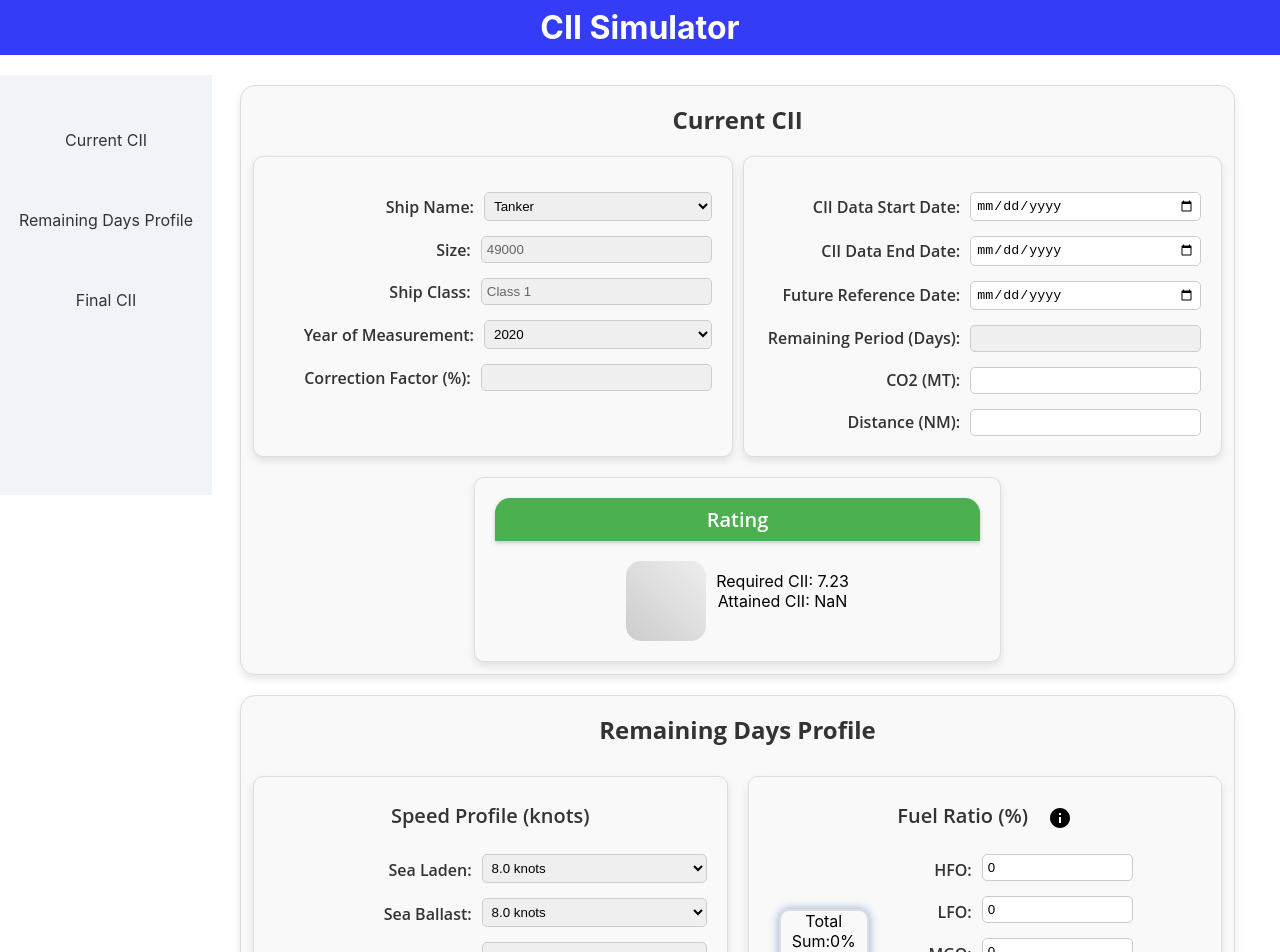
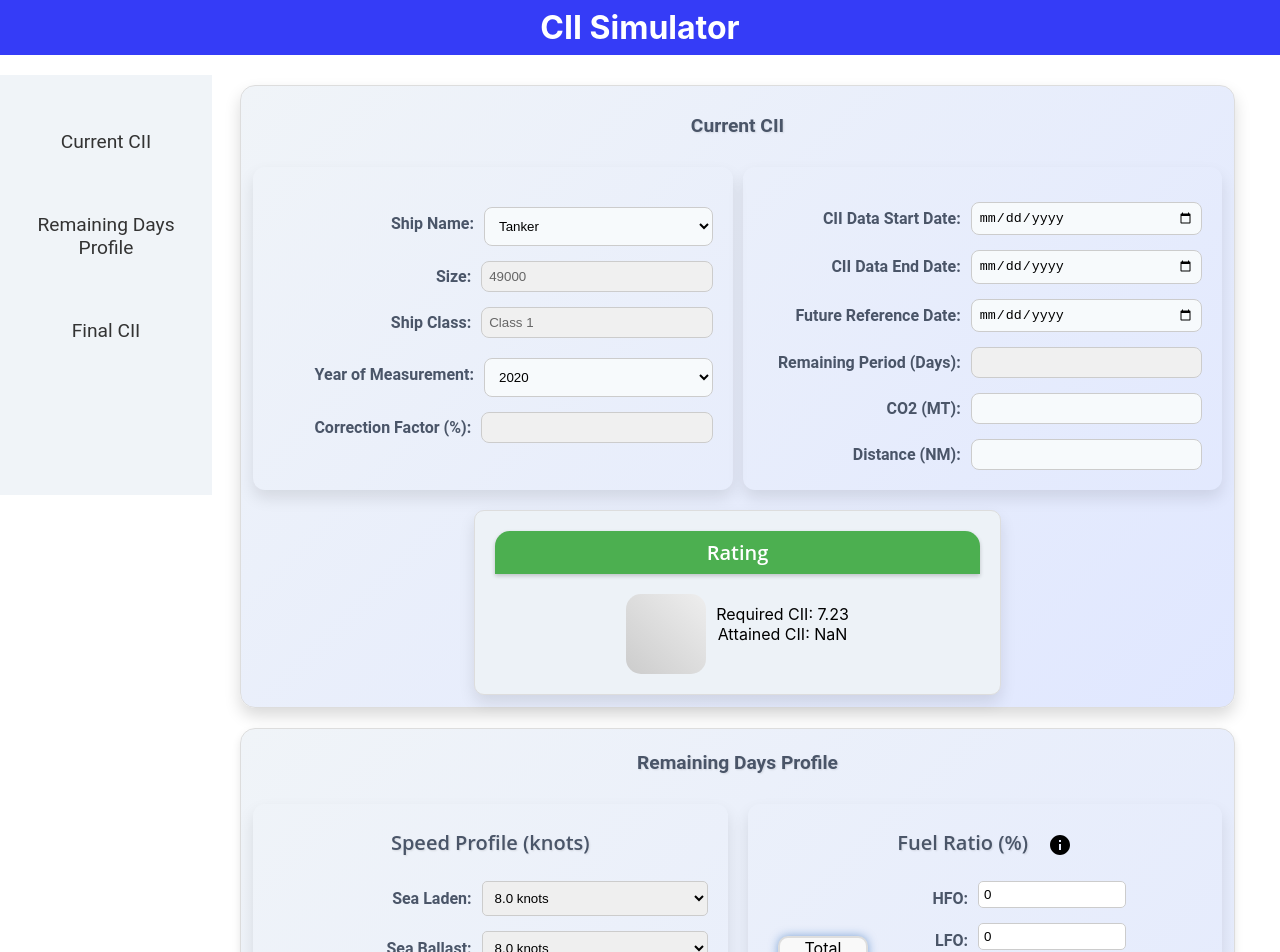
Before and after one commit to ratnesh894/shipping-app, a React (Create React App) app: page / in a window 1280 px wide. Shown: the top 952 px of the page. Built offline with nearby package versions, Linux system fonts and the light colour scheme.

Commit message:
ui modification #2

```diff
--- a/src/Components/Section1/Section1.jsx
+++ b/src/Components/Section1/Section1.jsx
@@ -18,18 +18,17 @@ const Wrapper = styled.div`
   padding: 12px;
   margin: 0 0 20px 0;
   border-radius: 15px;
-  box-shadow: 0 4px 8px rgba(0, 0, 0, 0.1);
+  box-shadow: 0 8px 16px rgba(0, 0, 0, 0.15);
   border: 1px solid #ddd;
-  background-color: #f9f9f9;
+  background: linear-gradient(135deg, #f0f4f8 0%, #e0e7ff 100%);
 `;
 
 const Heading = styled.h2`
-  font-family: "Open Sans", sans-serif;
-  font-size: 24px;
-  font-weight: 700;
-  color: #333;
-  margin-bottom: 10px;
-  margin-top: 5px;
+ font-family: 'Roboto', sans-serif;
+ font-size: 1.2em;
+  color: #4a5568; /* Subtle text color */
+  margin-bottom: 20px;
+  text-shadow: 1px 1px 2px rgba(0, 0, 0, 0.1);
 `;
 
 const ContentWrapper = styled.div`
@@ -40,27 +39,45 @@ const ContentWrapper = styled.div`
   gap: 10px;
 `;
 
+
 const Container = styled.div`
   display: flex;
   flex-direction: column;
   width: 50%;
   padding: 0 20px;
-  border: 1px solid #ddd;
-  border-radius: 10px;
-  background-color: #f9f9f9;
-  box-shadow: 0 4px 8px rgba(0, 0, 0, 0.1);
+  /* border: 1px solid #ddd; */
+  border-radius: 12px;
+  background-color: #fffff;
+  box-shadow: 0 8px 16px rgba(0, 0, 0, 0.1);
   max-height: 300px;
   overflow-y: auto;
   padding: 20px;
   margin-top: 10px;
+
 `;
 
-const Dropdown = styled.select`
+/* const Dropdown = styled.select`
   padding: 5px;
   margin-top: 0px;
   width: 52%;
   border: 1px solid #ccc;
   border-radius: 5px;
+`; */
+
+const Dropdown = styled.select`
+  padding: 10px;
+  margin-top: 5px;
+  width: 52%;
+  border: 1px solid #ccc;
+  border-radius: 8px;
+  background-color: #f7fafc;
+  transition: border-color 0.2s;
+
+  &:focus {
+    border-color: #3182ce;
+    box-shadow: 0 0 0 3px rgba(66, 153, 225, 0.5);
+    outline: none;
+  }
 `;
 
 const Option = styled.option`
@@ -70,18 +87,33 @@ const Option = styled.option`
 const Label = styled.label`
   font-size: 16px;
   font-weight: 600;
-  font-family: "Open Sans", sans-serif;
-  color: #333;
+  font-family:"Roboto", sans-serif;
+  color: #4a5568;
   margin-right: 10px;
   flex: 1;
   text-align: right;
 `;
 
-const Input = styled.input`
+/* const Input = styled.input`
   padding: 5px;
   width: 50%;
   border: 1px solid #ccc;
   border-radius: 5px;
+`; */
+
+const Input = styled.input`
+  padding: 7px;
+  width: 49%;
+  border: 1px solid #ccc;
+  border-radius: 8px;
+  background-color: #f7fafc;
+  transition: border-color 0.2s;
+
+  &:focus {
+    border-color: #3182ce;
+    box-shadow: 0 0 0 3px rgba(66, 153, 225, 0.5);
+    outline: none;
+  }
 `;
 
 const DisabledInput = styled(Input)`
@@ -105,8 +137,8 @@ const RatingWrapper = styled.div`
   margin-top: 20px;
   border: 1px solid #ddd;
   border-radius: 10px;
-  background-color: #f9f9f9;
-  box-shadow: 0 4px 8px rgba(0, 0, 0, 0.1);
+  background-color: #edf2f7;
+  box-shadow: 0 8px 16px rgba(0, 0, 0, 0.1);
   max-height: 300px;
   overflow-y: auto;
   padding: 20px;
@@ -151,14 +183,14 @@ const Rating = styled.div`
         return "linear-gradient(45deg, #ccc, #eee)";
     }
   }};
-  box-shadow: 0 4px 8px rgba(0, 0, 0, 0.2), 0 0 15px rgba(0, 0, 0, 0.1);
+  box-shadow: 0 8px 16px rgba(0, 0, 0, 0.2), 0 0 15px rgba(0, 0, 0, 0.1);
   animation: ${pulse} 2s infinite;
 `;
 const Subheading = styled.span`
   font-family: "Open Sans", sans-serif;
   font-size: 20px;
   font-weight: 600;
-  color: #fff;
+  color: #ffff;
   text-align: center;
   padding: 0px;
 `;
@@ -276,6 +308,16 @@ const Section1 = () => {
 
   const handleChange = (event) => {
     setSelectedOption(event.target.value);
+  };
+
+  const formatDate = (date = '') => {
+    try {
+      let dateString = date.split('-');
+      return `${dateString[2]}/${dateString[1]}/${dateString[0]}`;
+    } catch (err) {
+      console.log('hide');
+      return '';
+    }
   };
 
   const handleYearChange = (event) => {
@@ -442,7 +484,7 @@ const Section1 = () => {
         <Subheading>Rating {" "}</Subheading>
         {startDate && endDate && (
           <div>
-            (as of {startDate} to {endDate})
+            (as of {formatDate(startDate)} to {formatDate(endDate)})
           </div>
         )}
 </HeadingSection>
--- a/src/Components/Section2/Section2.jsx
+++ b/src/Components/Section2/Section2.jsx
@@ -21,16 +21,17 @@ const Wrapper = styled.div`
   border-radius: 15px;
   box-shadow: 0 4px 8px rgba(0, 0, 0, 0.1);
   border: 1px solid #ddd;
-  background-color: #f9f9f9;
+  background: linear-gradient(135deg, #f0f4f8 0%, #e0e7ff 100%);
 `;
 
 const Heading = styled.h2`
-  font-family: "Open Sans", sans-serif;
-  font-size: 24px;
   font-weight: 700;
-  color: #333;
+  font-family: 'Roboto', sans-serif;
+  font-size: 1.2em;
+  color: #4a5568;
   margin-bottom: 10px;
-  margin-top: 5px;
+  text-shadow: 1px 1px 2px rgba(0, 0, 0, 0.1);
+  margin-top: 10px;
 `;
 
 const ContentWrapper = styled.div`
@@ -47,10 +48,9 @@ const Container = styled.div`
   flex-direction: column;
   width: 50%;
   padding: 0 20px;
-  border: 1px solid #ddd;
-  border-radius: 10px;
-  background-color: #f9f9f9;
-  box-shadow: 0 4px 8px rgba(0, 0, 0, 0.1);
+  border-radius: 12px;
+  background-color: #fffff;
+  box-shadow: 0 8px 16px rgba(0, 0, 0, 0.1);
   max-height: 300px;
   overflow-y: auto;
   padding: 20px;
@@ -61,10 +61,11 @@ const Subheading = styled.span`
   font-family: "Open Sans", sans-serif;
   font-size: 20px;
   font-weight: 600;
-  color: #333;
+  color: #4a5568;
   margin-bottom: 10px;
   margin-top: 5px;
   text-align: center;
+  text-shadow: 1px 1px 2px rgba(0, 0, 0, 0.1);
 `;
 
 const BoxContainer = styled.div`
@@ -82,11 +83,17 @@ const BoxContainer = styled.div`
 `;
 
 const Dropdown = styled.select`
-  padding: 5px;
+  padding: 8px;
   margin-top: 0px;
   width: 52%;
   border: 1px solid #ccc;
   border-radius: 5px;
+
+  &:focus {
+    border-color: #3182ce;
+    box-shadow: 0 0 0 3px rgba(66, 153, 225, 0.5);
+    outline: none;
+  }
 `;
 
 const Option = styled.option`
@@ -141,12 +148,12 @@ const ErrorMessage = styled.span`
 const Label = styled.label`
   font-size: 16px;
   font-weight: 600;
-  font-family: "Open Sans", sans-serif;
-  color: #333;
   margin-right: 10px;
-  margin-top: 5px;
+  margin-top: 8px;
   flex: 1;
   text-align: right;
+  font-family:"Roboto", sans-serif;
+  color: #4a5568;
 `;
 
 const Input = styled.input`
@@ -201,6 +208,7 @@ const Section2 = () => {
 
   const [totalFuelRatio, setTotalFuelRatio] = useState(0);
   const [isError, setIsError] = useState(false);
+  const [isOperationalError,setOperationalError] = useState(false)
   const [totalOperationalProfile,setTotalOperationalProfile] = useState(0)
 
   const handleLadenSpeedChange = (event) => {
@@ -224,7 +232,7 @@ const Section2 = () => {
       .reduce((acc, val) => acc + val, 0);
 
     setTotalOperationalProfile(total);
-    setIsError(total !== 100);
+    setOperationalError(total !== 100);
   }, [seaLaden,seaBallast,anchor,loadPort,dischargePort,manuvering]);
 
   const selectedShipName = getSelectedShip();
@@ -520,14 +528,14 @@ const Section2 = () => {
           <div style={{display:'flex', flexDirection:'row'}}>
           <div style={{display:'flex',flexDirection:'column',width:'20%'}}>
           <TotalSumSection>
-            <span>Total Sum:{totalFuelRatio}%</span>
-            {isError ? (
+            <span>Total Sum:{totalOperationalProfile}%</span>
+            {isOperationalError ? (
               <RedCross>✗</RedCross>
             ) : (
               <GreenTick>✓</GreenTick>
             )}
           </TotalSumSection>
-          {isError && <ErrorMessage>Total fuel ratio must be 100%.</ErrorMessage>}
+          {isOperationalError && <ErrorMessage>Total sum must be 100%.</ErrorMessage>}
           </div>
           <div style={{display:'flex',flexDirection:'column'}}>
           <FormGroup>
--- a/src/Components/Section3/Section3.jsx
+++ b/src/Components/Section3/Section3.jsx
@@ -13,7 +13,6 @@ import data from "../../data/onboardingSheet.json";
 const Wrapper = styled.div`
   display: flex;
   flex-direction: column;
-  align-items: center;
   width: 95%;
   padding: 12px;
   margin: 0 0 20px 0;
@@ -45,17 +44,20 @@ const Label = styled.label`
   font-size: 16px;
   font-weight: 600;
   font-family: "Open Sans", sans-serif;
-  color: #333;
+  color: #4a5568;
   margin-right: 10px;
   flex: 1;
   text-align: left;
   margin-bottom: 10px;
+  text-shadow: 1px 1px 2px rgba(0, 0, 0, 0.1);
 `;
 
 const Container = styled.div`
   display: flex;
-  flex-direction: column;
+  flex-direction: row;
   margin-top: 40px;
+  justify-content: center;
+  gap: 40px;
 `;
 
 const RatingWrapper = styled.div`
@@ -69,10 +71,11 @@ const Subheading = styled.span`
   font-family: "Open Sans", sans-serif;
   font-size: 20px;
   font-weight: 600;
-  color: #333;
+  color: #4a5568;
   margin-bottom: 20px;
   margin-top: 5px;
   text-align: center;
+  text-shadow: 1px 1px 2px rgba(0, 0, 0, 0.1);
 `;
 
 const pulse = keyframes`
@@ -128,6 +131,15 @@ const Rating = styled.div`
     border: 3px solid rgba(255, 255, 255, 0.6); /* Adjust the color and width of the border */
     border-radius: 15px; /* Match the border radius */
   }
+`;
+
+const SectionContainer = styled.div`
+  display:flex;
+  flex-direction: column;
+  border-radius: 12px;
+  box-shadow: 0 8px 16px rgba(0, 0, 0, 0.1);
+  margin-left: 50px;
+  padding: 20px;
 `;
 
 const FinalCII = ({ simulate }) => {
@@ -194,15 +206,19 @@ const FinalCII = ({ simulate }) => {
       </HeadingSection>
       {simulate > 0 && (
         <Container>
+          <SectionContainer>
           <Label>Total CO2(MT): {totalCo2Mt.toFixed(2)}</Label>
           <Label>Total Transport Work: {totalTansPortWk.toFixed(2)}</Label>
           <Label>Attained CII: {attainedCII.toFixed(2)}</Label>
+          </SectionContainer>
+          <SectionContainer>
           <RatingWrapper>
             <Subheading>Rating</Subheading>
             <div style={{ flexDirection: "row", display: "flex" }}>
               <Rating rating={rating}>{rating}</Rating>
             </div>
           </RatingWrapper>
+          </SectionContainer>
         </Container>
       )}
     </Wrapper>
--- a/src/Pages/CII Simulator/Simulator.jsx
+++ b/src/Pages/CII Simulator/Simulator.jsx
@@ -88,7 +88,7 @@ const Button = styled.div`
   margin: 10px 0px 20px 0px;
   color: white;
   font-size: 18px;
-  font-family: Open-sans;
+  font-family: "Roboto", sans-serif;
   cursor: pointer;
 `;
 
@@ -98,6 +98,8 @@ const NavItem = styled.div`
   text-align: center;
   width: 100%;
   cursor: pointer;
+  font-family: 'Roboto', sans-serif;
+  font-size: 1.2em;
   transition: background-color 0.3s;
   margin-top: 30px;
   &:hover {
```
